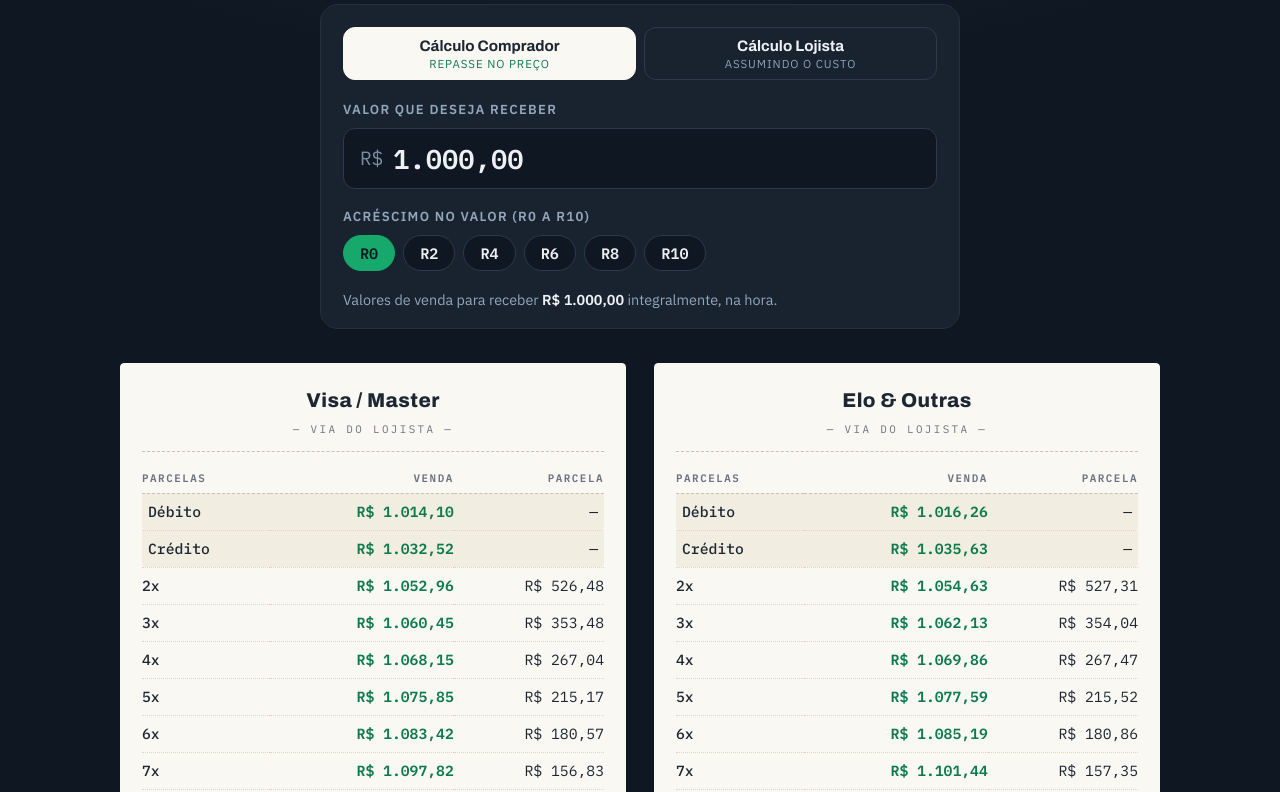
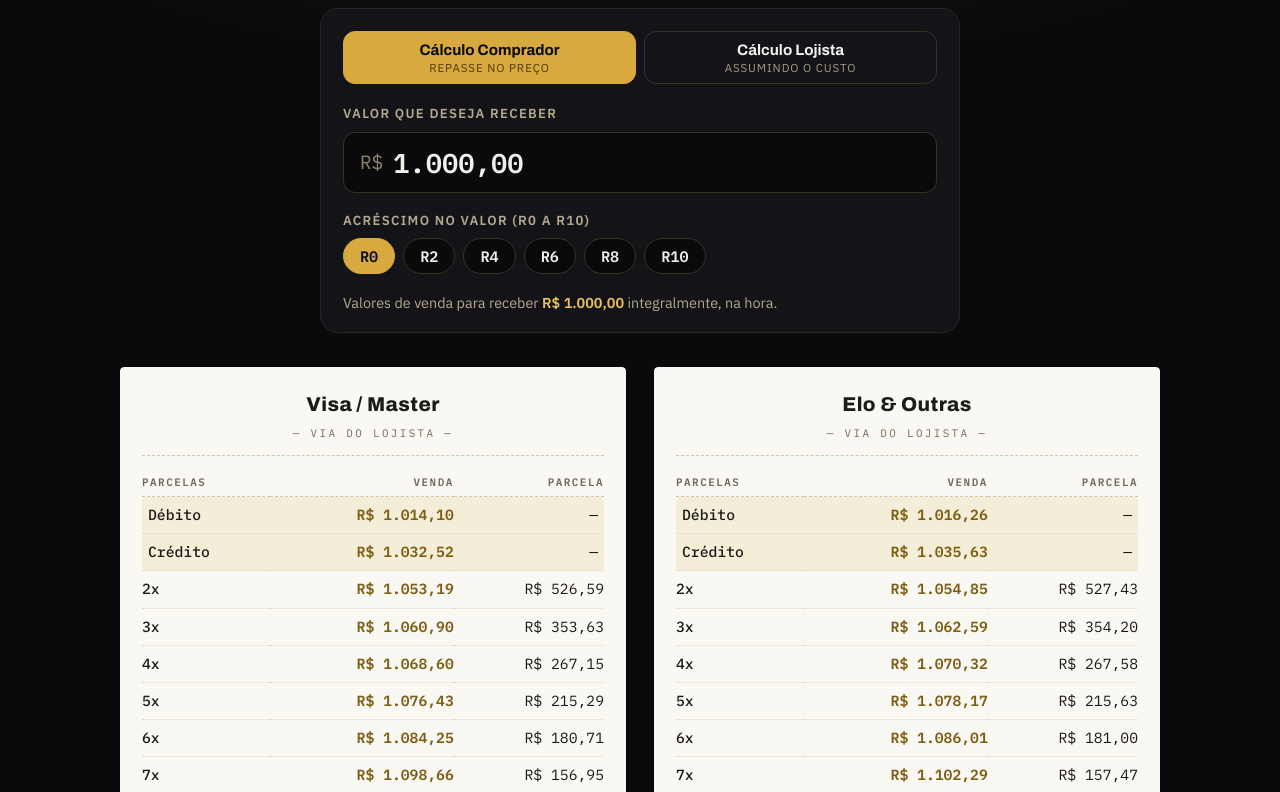
Before and after one commit to pixelpartnersbr/simulador-taxa, a plain HTML site: page index.html in a window 1280 px wide. Shown: the part 80-872 px from the top of the page. Drawn offline with Linux system fonts and the light colour scheme.

Commit message:
alteracoes Lucas

```diff
--- a/css/styles.css
+++ b/css/styles.css
@@ -1,18 +1,18 @@
 /* ============================================================
-   IDENTIDADE VISUAL
-   Troque as cores aqui para adequar à marca do cliente.
+   IDENTIDADE VISUAL — PAYMILLES (preto & dourado)
+   Troque as cores aqui se a marca mudar.
    ============================================================ */
 :root {
-  --tinta: #0f1722;          /* fundo geral */
-  --tinta-2: #18232f;        /* superfícies sobre o fundo */
+  --tinta: #0a0a0d;          /* fundo geral (preto PayMilles) */
+  --tinta-2: #141318;        /* superfícies sobre o fundo */
   --papel: #faf8f3;          /* papel do recibo */
-  --papel-sombra: #e7e2d6;
-  --grafite: #1c2733;        /* texto sobre papel */
-  --grafite-fraco: #6b7280;
-  --verde: #16a96b;          /* destaque (valores a receber) */
-  --verde-escuro: #0c7a4c;
-  --areia: #c9c2b2;          /* linhas pontilhadas do recibo */
-  --branco-fosco: #eef1f4;
+  --grafite: #1d1b16;        /* texto sobre papel */
+  --grafite-fraco: #6f6a5e;
+  --ouro: #d8a93e;           /* dourado da marca (destaques) */
+  --ouro-claro: #e8c060;
+  --ouro-escuro: #7c5d12;    /* bronze p/ valores sobre o papel */
+  --areia: #cfc6ae;          /* linhas pontilhadas do recibo */
+  --branco-fosco: #f1efe9;
 
   --f-display: "Archivo", system-ui, sans-serif;
   --f-corpo: "IBM Plex Sans", system-ui, sans-serif;
@@ -26,7 +26,7 @@ html { -webkit-text-size-adjust: 100%; }
 body {
   margin: 0;
   background:
-    radial-gradient(1200px 500px at 50% -200px, #1b2a3a 0%, transparent 70%),
+    radial-gradient(1200px 500px at 50% -200px, #221c10 0%, transparent 70%),
     var(--tinta);
   color: var(--branco-fosco);
   font-family: var(--f-corpo);
@@ -57,20 +57,22 @@ body {
   font-size: 1.15rem;
   letter-spacing: 0.01em;
 }
-.topo__marca img { height: 38px; width: auto; display: block; }
+.topo__marca img { height: 42px; width: auto; display: block; }
+/* quando há logo, esconde o nome em texto para não duplicar a marca */
+.topo__marca img:not([hidden]) + span { display: none; }
 .topo__whats {
   font-family: var(--f-display);
   font-weight: 700;
   font-size: 0.85rem;
   color: var(--tinta);
-  background: var(--verde);
+  background: var(--ouro);
   text-decoration: none;
   padding: 9px 16px;
   border-radius: 999px;
   white-space: nowrap;
   transition: transform 0.15s ease, background 0.15s ease;
 }
-.topo__whats:hover { background: #1cc07c; transform: translateY(-1px); }
+.topo__whats:hover { background: var(--ouro-claro); transform: translateY(-1px); }
 
 /* ---------- painel ---------- */
 .painel {
@@ -84,7 +86,7 @@ body {
 /* ---------- controles ---------- */
 .controles {
   background: var(--tinta-2);
-  border: 1px solid #243140;
+  border: 1px solid #2a2620;
   border-radius: 18px;
   padding: 22px 22px 18px;
   max-width: 640px;
@@ -103,7 +105,7 @@ body {
   font-size: 0.95rem;
   color: var(--branco-fosco);
   background: transparent;
-  border: 1px solid #2c3a4b;
+  border: 1px solid #383225;
   border-radius: 12px;
   padding: 10px 8px 8px;
   cursor: pointer;
@@ -117,17 +119,17 @@ body {
   font-family: var(--f-corpo);
   font-weight: 400;
   font-size: 0.72rem;
-  color: #8da0b5;
+  color: #a59c87;
   text-transform: uppercase;
   letter-spacing: 0.08em;
 }
-.aba:hover { border-color: #41566d; }
+.aba:hover { border-color: var(--ouro); }
 .aba.is-ativa {
-  background: var(--papel);
-  border-color: var(--papel);
-  color: var(--grafite);
+  background: var(--ouro);
+  border-color: var(--ouro);
+  color: var(--tinta);
 }
-.aba.is-ativa small { color: var(--verde-escuro); }
+.aba.is-ativa small { color: #4d3a08; }
 
 .campo { margin-bottom: 18px; }
 .campo label, .campo__rotulo {
@@ -136,23 +138,23 @@ body {
   font-weight: 600;
   text-transform: uppercase;
   letter-spacing: 0.1em;
-  color: #93a6bb;
+  color: #b3a98f;
   margin-bottom: 8px;
 }
 .campo__moeda {
   display: flex;
   align-items: center;
   background: var(--tinta);
-  border: 1px solid #2c3a4b;
+  border: 1px solid #383225;
   border-radius: 12px;
   padding: 0 16px;
   transition: border-color 0.15s ease;
 }
-.campo__moeda:focus-within { border-color: var(--verde); }
+.campo__moeda:focus-within { border-color: var(--ouro); }
 .campo__moeda span {
   font-family: var(--f-dados);
   font-size: 1.2rem;
-  color: #7a8da2;
+  color: #8d8470;
   margin-right: 10px;
 }
 .campo__moeda input {
@@ -176,26 +178,26 @@ body {
   font-size: 0.95rem;
   color: var(--branco-fosco);
   background: var(--tinta);
-  border: 1px solid #2c3a4b;
+  border: 1px solid #383225;
   border-radius: 999px;
   padding: 7px 16px;
   cursor: pointer;
   transition: background 0.15s ease, border-color 0.15s ease;
 }
-.chip:hover { border-color: #41566d; }
+.chip:hover { border-color: var(--ouro); }
 .chip.is-ativo {
-  background: var(--verde);
-  border-color: var(--verde);
+  background: var(--ouro);
+  border-color: var(--ouro);
   color: var(--tinta);
 }
 
 .resumo {
   margin: 4px 0 0;
   font-size: 0.9rem;
-  color: #93a6bb;
+  color: #b3a98f;
   min-height: 1.4em;
 }
-.resumo strong { color: var(--branco-fosco); font-weight: 600; }
+.resumo strong { color: var(--ouro-claro); font-weight: 600; }
 
 /* ---------- recibos ---------- */
 .recibos {
@@ -210,7 +212,7 @@ body {
   color: var(--grafite);
   border-radius: 4px;
   padding: 22px 22px 30px;
-  box-shadow: 0 18px 40px -18px rgba(0, 0, 0, 0.65);
+  box-shadow: 0 18px 40px -18px rgba(0, 0, 0, 0.8);
   position: relative;
   /* borda serrilhada inferior, estilo comprovante térmico */
   -webkit-mask: linear-gradient(#000 0 0) top / 100% calc(100% - 9px) no-repeat,
@@ -261,13 +263,13 @@ body {
 .recibo td {
   padding: 7px 0;
   text-align: right;
-  border-bottom: 1px dotted #ddd6c6;
+  border-bottom: 1px dotted #e0d8c2;
   white-space: nowrap;
 }
 .recibo td:first-child { text-align: left; font-weight: 500; }
 .recibo tr:last-child td { border-bottom: none; }
-.recibo td.destaque { font-weight: 600; color: var(--verde-escuro); }
-.recibo tr.avista td { background: #f1ede1; }
+.recibo td.destaque { font-weight: 600; color: var(--ouro-escuro); }
+.recibo tr.avista td { background: #f4eed9; }
 .recibo tr.avista td:first-child { border-radius: 4px 0 0 4px; padding-left: 6px; }
 .recibo tr.avista td:last-child  { border-radius: 0 4px 4px 0; padding-right: 6px; }
 
@@ -276,18 +278,18 @@ body {
   max-width: 760px;
   margin: 30px auto 0;
   font-size: 0.8rem;
-  color: #7a8da2;
+  color: #8d8470;
   text-align: center;
 }
 .rodape {
   text-align: center;
   padding: 18px;
   font-size: 0.78rem;
-  color: #5d6f83;
+  color: #6f6a5e;
 }
 
 /* ---------- acessibilidade / responsivo ---------- */
-:focus-visible { outline: 2px solid var(--verde); outline-offset: 2px; }
+:focus-visible { outline: 2px solid var(--ouro); outline-offset: 2px; }
 
 @media (max-width: 560px) {
   .controles { padding: 18px 16px 14px; }
--- a/index.html
+++ b/index.html
@@ -3,8 +3,8 @@
 <head>
   <meta charset="UTF-8" />
   <meta name="viewport" content="width=device-width, initial-scale=1.0" />
-  <title>Simulador de Taxas — Recebimento na Hora</title>
-  <meta name="description" content="Simule quanto você recebe na hora em vendas no débito e crédito parcelado, ou quanto cobrar para receber o valor integral." />
+  <title>Simulador PayMilles — Recebimento na Hora</title>
+  <meta name="description" content="Simulador PayMilles: veja quanto você recebe na hora em vendas no débito e crédito parcelado, ou quanto cobrar para receber o valor integral." />
   <link rel="preconnect" href="https://fonts.googleapis.com" />
   <link rel="preconnect" href="https://fonts.gstatic.com" crossorigin />
   <link href="https://fonts.googleapis.com/css2?family=Archivo:wght@500;700;800&family=IBM+Plex+Mono:wght@400;500;600&family=IBM+Plex+Sans:wght@400;500;600&display=swap" rel="stylesheet" />
--- a/js/taxas.js
+++ b/js/taxas.js
@@ -1,5 +1,5 @@
 /* ============================================================
-   CONFIGURAÇÃO DO SIMULADOR
+   CONFIGURAÇÃO DO SIMULADOR — PAYMILLES
    ============================================================
    Este é o ÚNICO arquivo que você precisa editar.
 
@@ -20,13 +20,14 @@
 const CONFIG = {
 
   /* ---------- IDENTIDADE ---------- */
-  nomeEmpresa: "Simulador de Taxas",
-  // Caminho ou URL do logo. Deixe "" para mostrar só o nome.
-  logo: "",
-  // WhatsApp para o botão de contato (somente números, com DDI).
-  // Deixe "" para esconder o botão.
-  whatsapp: "5527999999999",
-  mensagemWhatsapp: "Olá! Usei o simulador e quero saber mais sobre as taxas.",
+  nomeEmpresa: "PayMilles",
+  // Logo branco/dourado, direto do site oficial.
+  // Para usar um arquivo local, salve-o na pasta do projeto e
+  // troque por: "assets/logo.png"
+  logo: "https://www.paymilles.com.br/_next/image?url=%2Fassets%2Flogos%2Flogobrancaouro.png&w=384&q=100",
+  // WhatsApp oficial PayMilles (somente números, com DDI).
+  whatsapp: "5527995012178",
+  mensagemWhatsapp: "Olá! Fiz uma simulação no site da Paymilles e quero saber mais.",
 
   /* ---------- TAXAS NEGOCIADAS ---------- */
   // Mesma estrutura da aba "TAXAS" da planilha.
@@ -54,7 +55,11 @@ const CONFIG = {
   ],
 
   // Taxa de antecipação ao mês (recebimento na hora).
-  antecipacao: 0.0141,             // 1,41% a.m.
+  // 0.0143 reproduz EXATAMENTE as taxas publicadas em
+  // paymilles.com.br/taxas (plano BASE).
+  // A planilha original usava 0.0141 — se quiser voltar ao
+  // valor da planilha, basta trocar o número abaixo.
+  antecipacao: 0.0143,             // 1,43% a.m.
 
   /* ---------- OPÇÕES DO SIMULADOR ---------- */
   // Acréscimos disponíveis no "Cálculo Comprador" (R0, R2, R4...).
```
Also changed, not shown: README.md.
